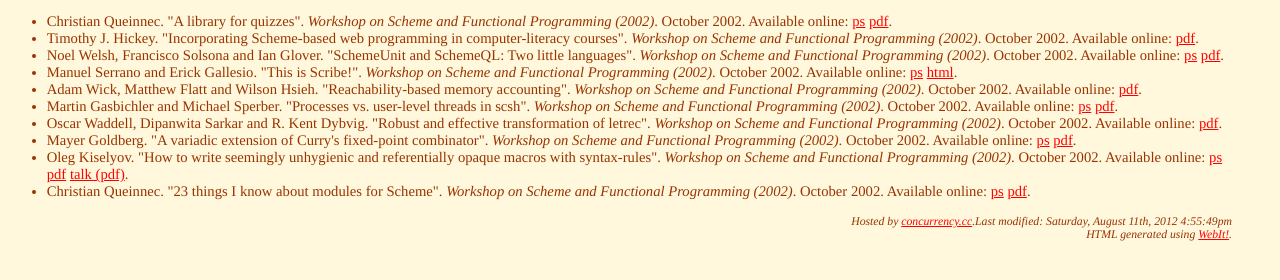
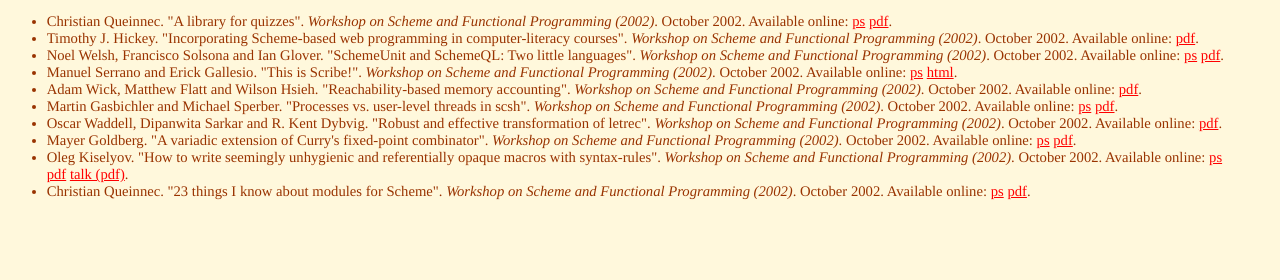
Before and after one commit to schemeorg-community/schemeworkshop.org, a plain HTML site: page www/2002/index.html in a window 1280 px wide. Shown: the part 74-354 px from the top of the page. Drawn offline with Linux system fonts and the light colour scheme.

Commit message:
2002: Drop colophon

```diff
--- a/www/2002/index.html
+++ b/www/2002/index.html
@@ -103,12 +103,5 @@
       pdf</a>.
     </li>
   </ul>
-  <div class="collophon" align="right">
-    Hosted by <a href=
-    "http://concurrency.cc">concurrency.cc</a>.Last modified:
-    Saturday, August 11th, 2012 4:55:49pm<br>
-    HTML generated using <a href=
-    "http://celtic.benderweb.net/webit/">WebIt!</a>.
-  </div>
 </body>
 </html>
```
